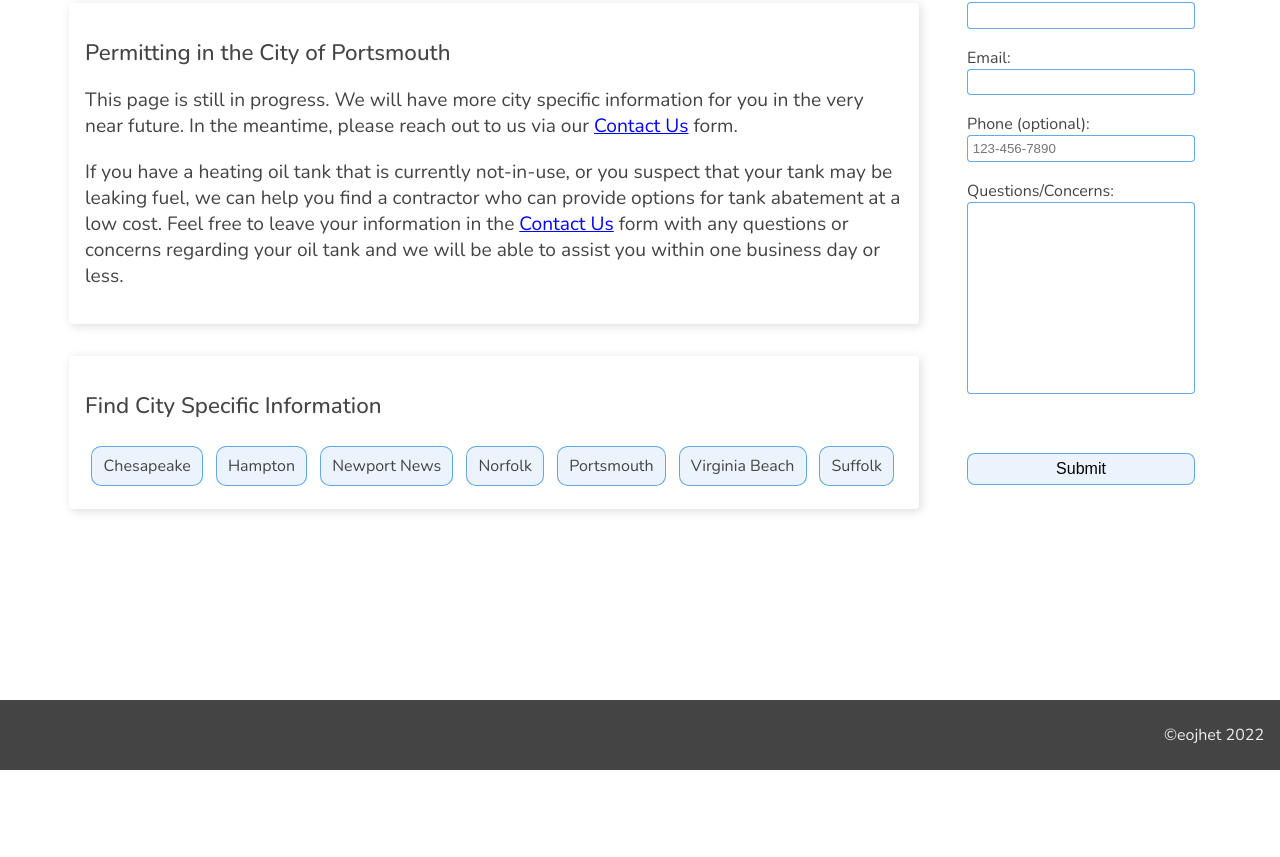
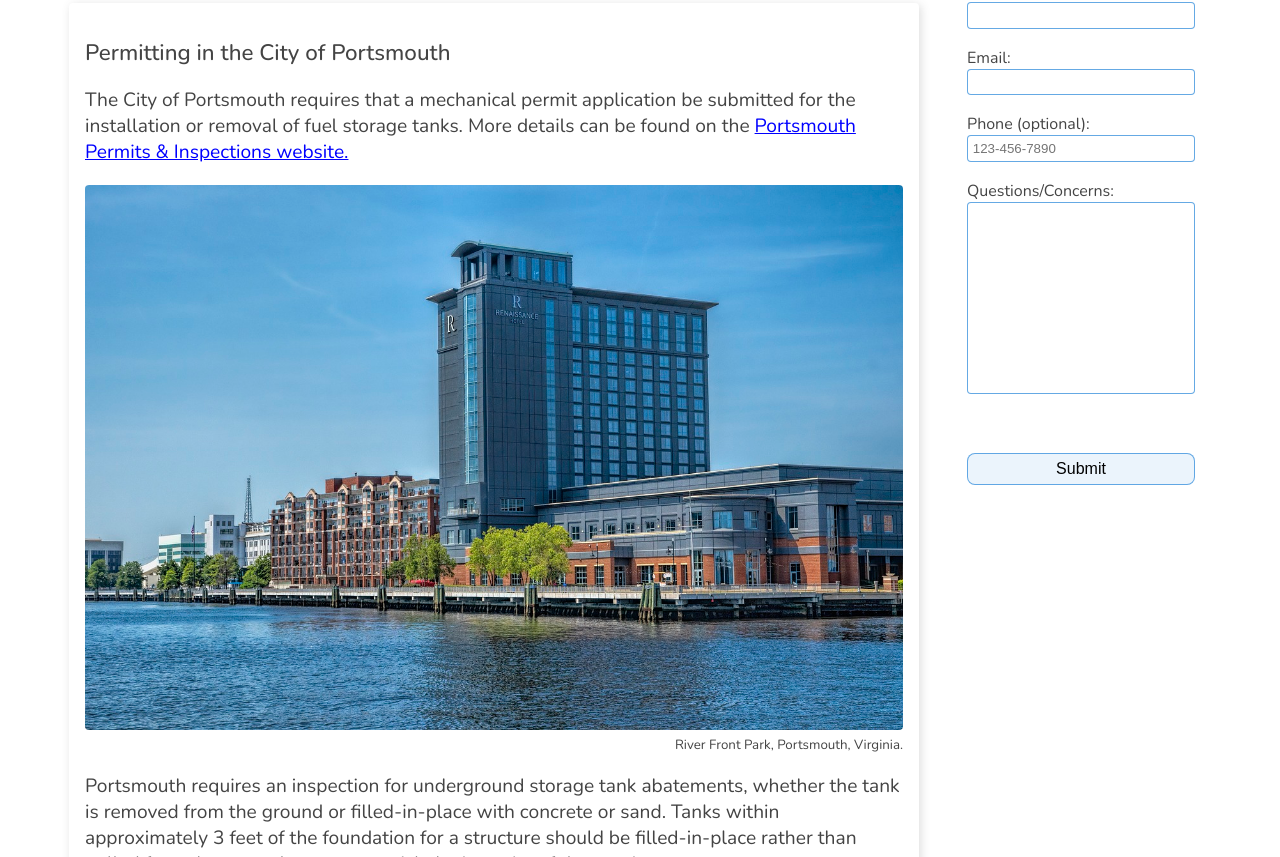
Before and after one commit to eojhet/chesapeakebayoil, a Next.js app: page /portsmouth in a window 1280 px wide. Shown: the part 323-1180 px from the top of the page. Before the commit the page ends 1093 px from the top, so only its background shows below. Built offline with nearby package versions, Linux system fonts and the light colour scheme.

Commit message:
Built Portsmouth and tweaked VB

```diff
--- a/pages/_document.js
+++ b/pages/_document.js
@@ -4,7 +4,7 @@ export default function Document() {
   return (
     <Html lang="en">
       <Head>
-        <meta name="description" content="Information about underground and aboveground heating oil tank removals. UST and AST spills, leaks, removals, abatements in Hampton Roads, Norfolk, Chesapeake, Virginia Beach, Suffolk, Newport News, Hampton, Portsmouth, Smithfield, Poquoson, Eastern Shore, Cape Charles, Eastville, Machipongo, Windsor, Franklin, Smithfield, Isle of Wight, Carrolton, York, Yorktown, Williamsburg, James City." />
+        <meta name="description" content="Information about underground and aboveground heating oil tank removals. UST and AST spills, leaks, and abatements in Hampton Roads." />
         <meta charSet="UTF-8" />
         <meta property='og:locale' content='en_US' />
         <link rel="preconnect" href="https://fonts.googleapis.com" />
--- a/pages/portsmouth.js
+++ b/pages/portsmouth.js
@@ -21,7 +21,16 @@ export default function Portsmouth () {
           <h1>Heating Oil Tank Information for Portsmouth, Virginia</h1>
           <article>
             <h2>Permitting in the City of Portsmouth</h2>
-            <p>{"This page is still in progress. We will have more city specific information for you in the very near future. In the meantime, please reach out to us via our "}<a href='#contactUs'>Contact Us</a>{" form."}</p>
+            <p>{"The City of Portsmouth requires that a mechanical permit application be submitted for the installation or removal of fuel storage tanks. More details can be found on the "} <a target={'_blank'} rel='noreferrer' href="https://www.portsmouthva.gov/312/Permits-Inspections">{"Portsmouth Permits & Inspections website."}</a></p>
+
+            <img
+              id='portsmouth'
+              src='/static/city_portsmouth.jpg'
+              alt='River Front Park, Portsmouth, VA.'
+            />
+            <small>River Front Park, Portsmouth, Virginia.</small>
+
+            <p>{"Portsmouth requires an inspection for underground storage tank abatements, whether the tank is removed from the ground or filled-in-place with concrete or sand. Tanks within approximately 3 feet of the foundation for a structure should be filled-in-place rather than pulled from the ground so as to not risk the integrity of the on-site structure."}</p>
 
             <p>{"If you have a heating oil tank that is currently not-in-use, or you suspect that your tank may be leaking fuel, we can help you find a contractor who can provide options for tank abatement at a low cost. Feel free to leave your information in the "}<a href='#contactUs'>Contact Us</a>{" form with any questions or concerns regarding your oil tank and we will be able to assist you within one business day or less."}</p>
           </article>
--- a/pages/virginiabeach.js
+++ b/pages/virginiabeach.js
@@ -32,7 +32,7 @@ export default function VirginiaBeach () {
             />
             <small>King Neptune, Bronze, Virginia Beach, Virginia.</small>
 
-            <p>{"Virginia Beach inspections requires that tanks located within approximately 3.5 feet from the foundation to a structure be filled with a concrete slurry. These tanks cannot be pulled as it could be a risk to the structural integrity of the on-site structure, possibly resulting in cracks to the foundation or exterior walls. Those tanks not within the 3.5 foot zone can be pulled from the ground or, if the homeowner is unwilling to remove due to a tank being beneath a paved area or patio, can be filled with a concrete slurry."}</p>
+            <p>{"Virginia Beach inspections requires that tanks located within approximately 3.5 feet of the foundation for a structure be filled with a concrete slurry. These tanks cannot be pulled as it could risk the integrity of the on-site structure, possibly resulting in cracks to the foundation or exterior walls. Those tanks not within the 3.5 foot zone can be pulled from the ground, or, if the homeowner is unwilling to remove due to a tank being beneath a paved area or patio, may be filled with a concrete slurry."}</p>
 
             <p>{"If you have a heating oil tank that is currently not-in-use, or you suspect that your tank may be leaking fuel, we can help you find a contractor who can provide options for tank abatement at a low cost. Feel free to leave your information in the "}<a href='#contactUs'>Contact Us</a>{" form with any questions or concerns regarding your oil tank and we will be able to assist you within one business day or less."}</p>
           </article>
```
Also changed, not shown: public/static/city_portsmouth.jpg (added).
